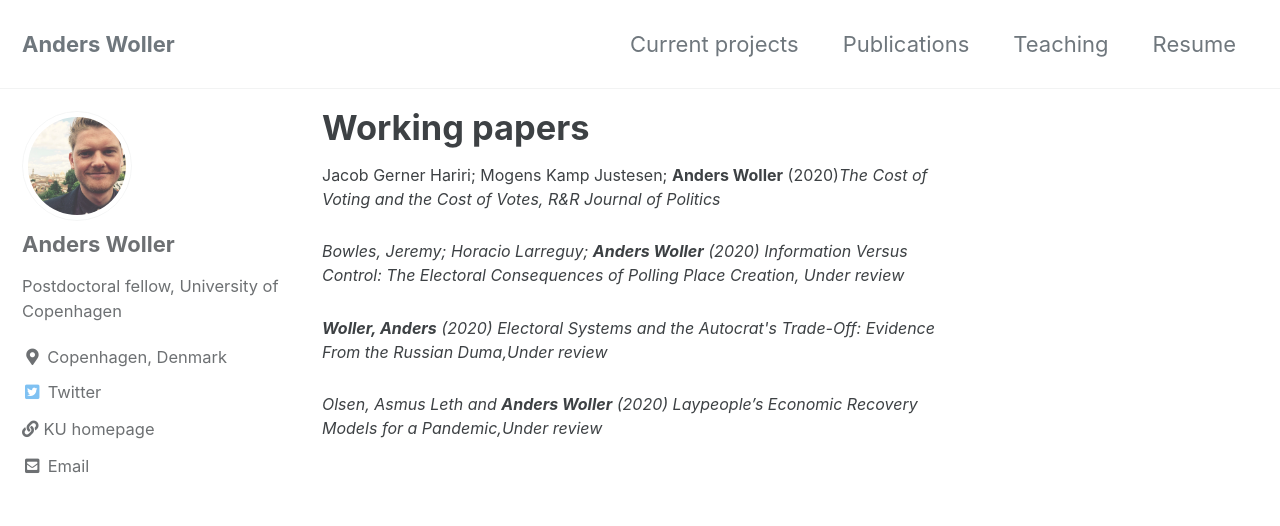
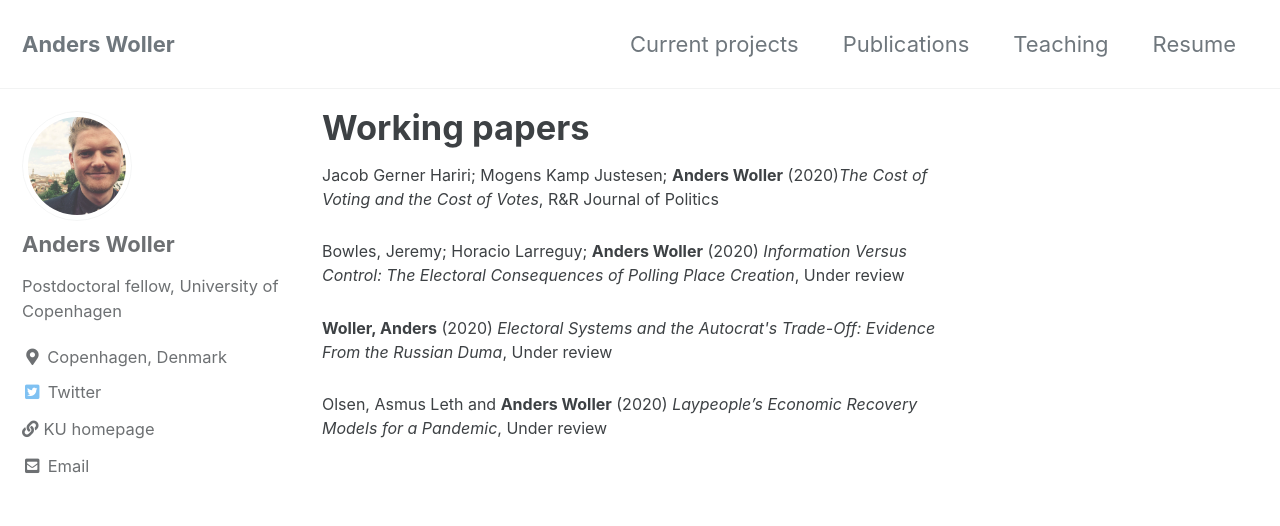
Before and after one commit to AndersWoller/AndersWoller.github.io, a Jekyll site: the page built from _pages/publications.md, in a window 1280 px wide. Shown: the top 526 px of the page. Built offline with Jekyll 4.4.1, drawn with Linux system fonts in a browser that asks for light colours; cached includes are drawn as plain includes.

Commit message:
Update publications.md

```diff
--- a/_pages/publications.md
+++ b/_pages/publications.md
@@ -4,10 +4,10 @@ permalink: /pub/
 author_profile: true
 ---
 
-<p style="font-size:16px"> Jacob Gerner Hariri; Mogens Kamp Justesen; <b>Anders Woller</b> (2020)<i>The Cost of Voting and the Cost of Votes<i/>, R&R Journal of Politics <p/>
+<p style="font-size:16px"> Jacob Gerner Hariri; Mogens Kamp Justesen; <b>Anders Woller</b> (2020)<i>The Cost of Voting and the Cost of Votes</i>, R&R Journal of Politics <p/>
 
-<p style="font-size:16px"> Bowles, Jeremy; Horacio Larreguy; <b>Anders Woller</b> (2020) <i>Information Versus Control: The Electoral Consequences of Polling Place Creation<i/>, Under review<p/>
+<p style="font-size:16px"> Bowles, Jeremy; Horacio Larreguy; <b>Anders Woller</b> (2020) <i>Information Versus Control: The Electoral Consequences of Polling Place Creation</i>, Under review<p/>
 
-<p style="font-size:16px"> <b>Woller, Anders</b> (2020) <i>Electoral Systems and the Autocrat's Trade-Off: Evidence From the Russian Duma<i/>,Under review<p/>
+<p style="font-size:16px"> <b>Woller, Anders</b> (2020) <i>Electoral Systems and the Autocrat's Trade-Off: Evidence From the Russian Duma</i>, Under review<p/>
 
-<p style="font-size:16px"> Olsen, Asmus Leth and <b>Anders Woller</b> (2020) <i>Laypeople’s Economic Recovery Models for a Pandemic<i/>,Under review<p/>
+<p style="font-size:16px"> Olsen, Asmus Leth and <b>Anders Woller</b> (2020) <i>Laypeople’s Economic Recovery Models for a Pandemic</i>, Under review<p/>
```
